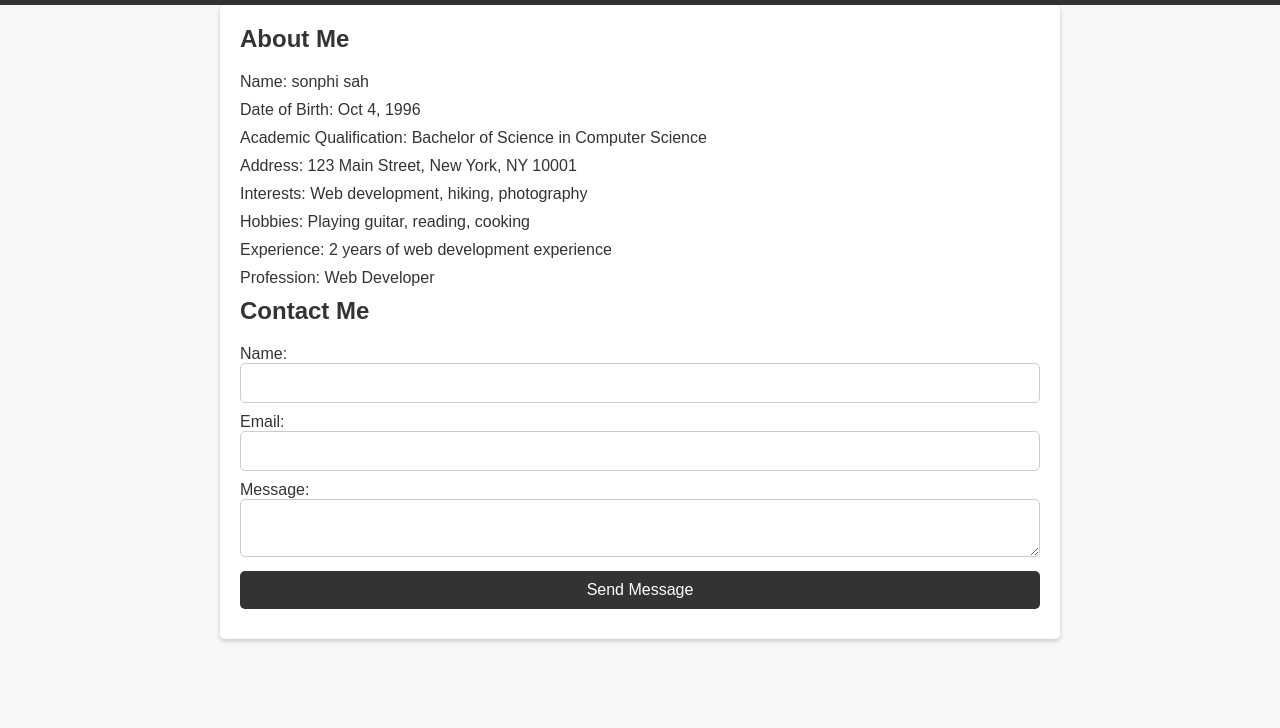
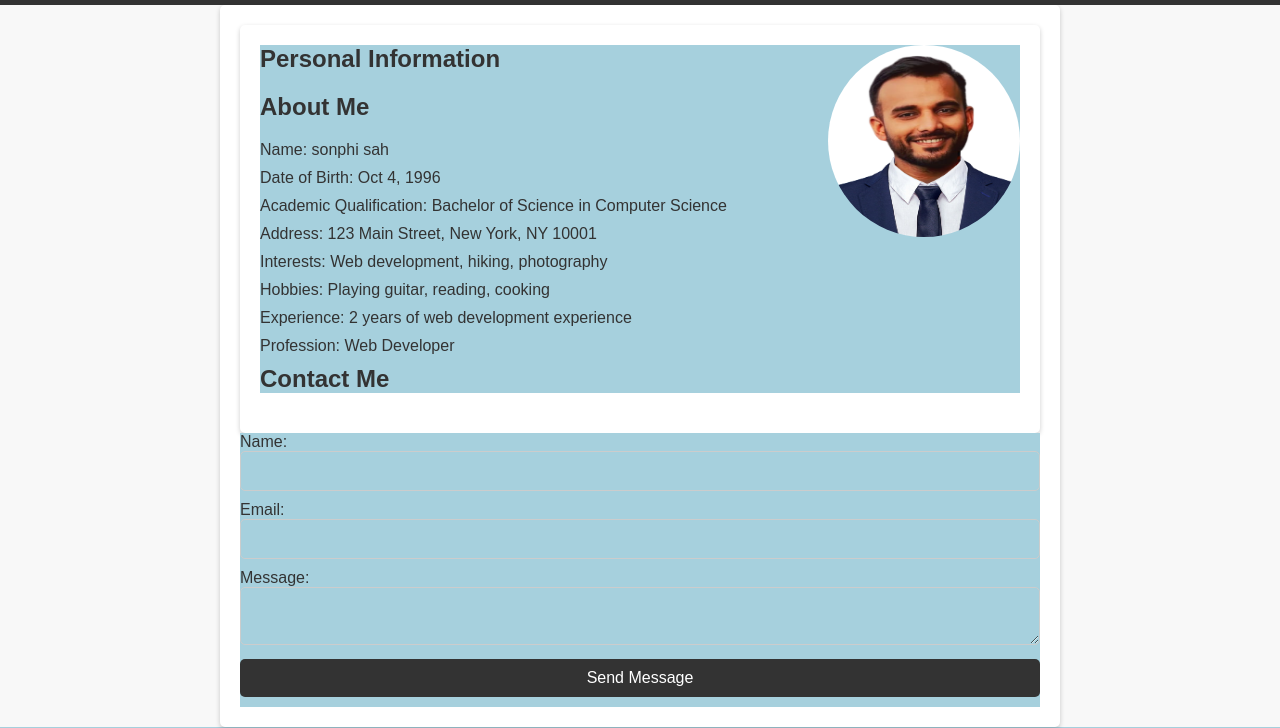
Before and after one commit to Sonphi11/sonphi_sah, a plain HTML site: page index.html in a window 1280 px wide. Shown: the part 72-800 px from the top of the page. Drawn offline with Linux system fonts and the light colour scheme.

Commit message:
photo and bg-color changed

```diff
--- a/index.html
+++ b/index.html
@@ -1,13 +1,27 @@
 <!DOCTYPE html>
 <html>
+
 <head>
 	<title>Sonphi Sah</title>
 	<link rel="stylesheet" href="style.css">
+
 <body>
 	<header>
 		<h1>My Portfolio</h1>
 	</header>
 	<section>
+
+		<section>
+			<div class="container">
+				<div class="row">
+
+					<div class="col-md-4">
+						<div class="profile-pic img">
+							<img src="myphoto1.png" alt="Your Name">
+						</div>
+					</div>
+					<div class="col-md-6">
+						<h2>Personal Information</h2>
 						<h2>About Me</h2>
 						<p>Name: sonphi sah </p>
 						<p>Date of Birth: Oct 4, 1996</p>
@@ -18,6 +32,15 @@
 						<p>Experience: 2 years of web development experience</p>
 						<p>Profession: Web Developer</p>
 						<h2>Contact Me</h2>
+						<!-- Rest of your personal information code here -->
+
+					</div>
+				</div>
+			</div>
+
+		</section>
+
+
 		<form action="#" method="post">
 			<label for="name">Name:</label>
 			<input type="text" id="name" name="name" required>
@@ -29,4 +52,5 @@
 		</form>
 	</section>
 </body>
+
 </html>
--- a/style.css
+++ b/style.css
@@ -3,6 +3,10 @@ body {
     margin: 0;
     padding: 0;
     background-color: #f8f8f8;
+  }
+
+  *{
+    background-color: #A6D0DD;
   }
 
   header {
@@ -56,6 +60,25 @@ body {
     box-sizing: border-box;
   }
 
+
+  .profile-pic {
+    position: relative;
+  }
+
+  .profile-pic img {
+    width: 2in;
+    height: 2in;
+    border-radius: 50%;
+    border: #333;
+    position: absolute;
+
+    top: 0;
+    right: 0;
+  }
+
+
+
+
   input[type="submit"] {
     background-color: #333;
     color: #fff;
```
Also changed, not shown: myphoto.jpeg (added), myphoto1.png (added), photo.jpg (added). Lines whose indentation alone changed are shown as unchanged.
